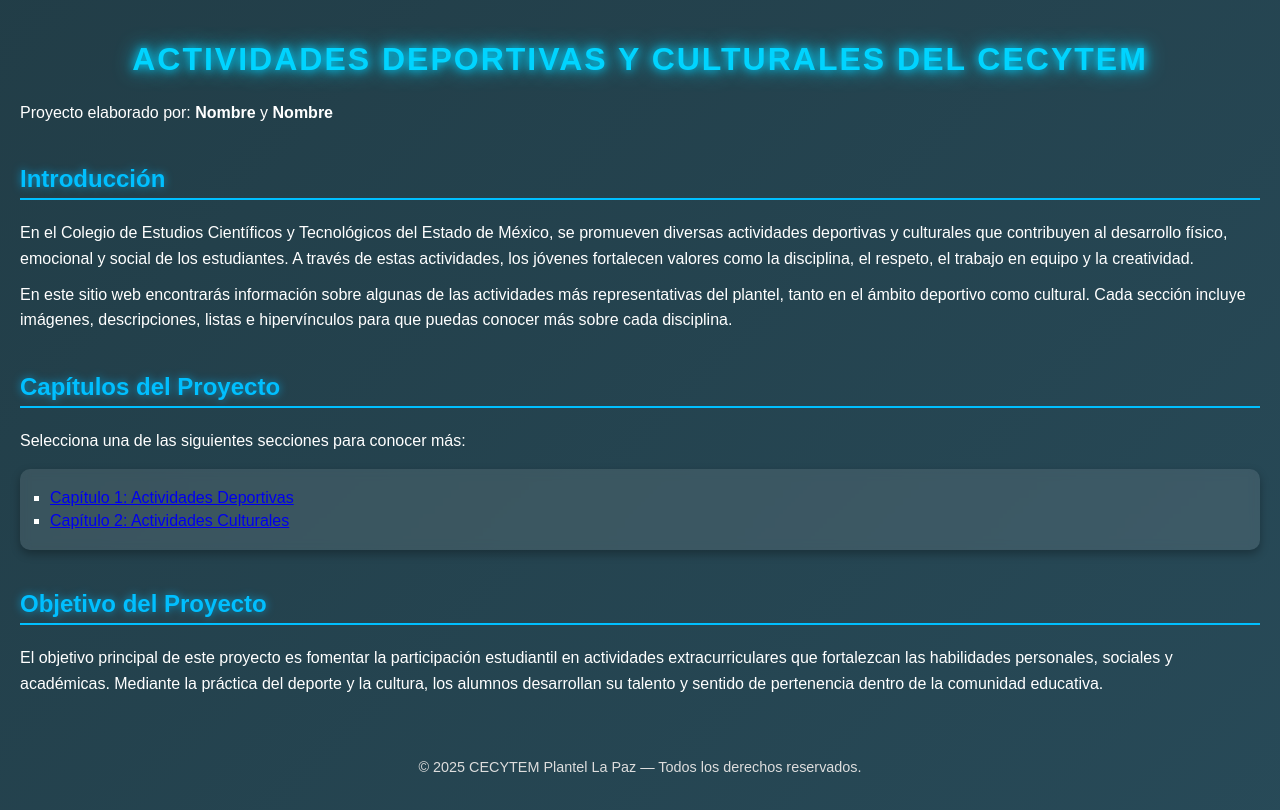
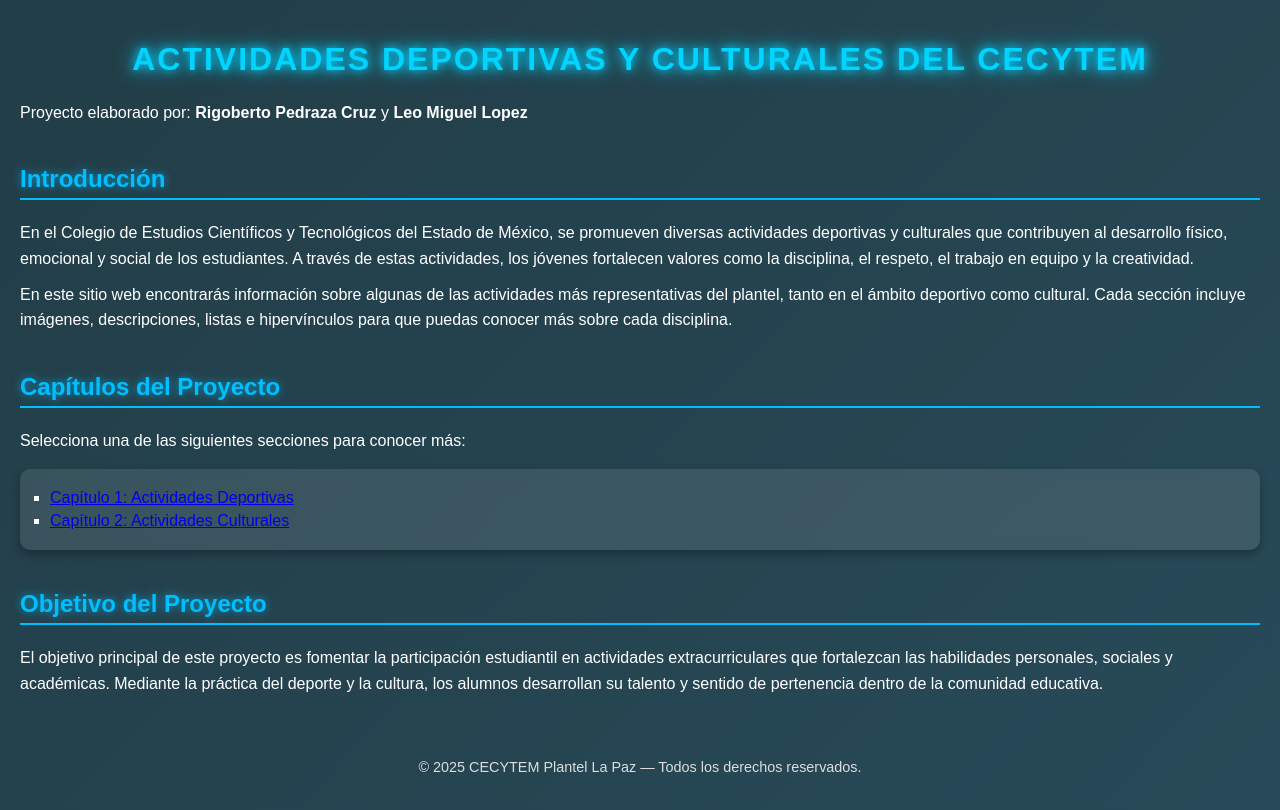
Before and after one commit to pecr090606hgrdrga4-wq/Examen_GitHub_PedraxaMiguelLopez, a plain HTML site: page index.html in a window 1280 px wide. Drawn offline with Linux system fonts and the light colour scheme.

Commit message:
Pedraza_Rigoberto_8Commit_nombres

```diff
--- a/index.html
+++ b/index.html
@@ -10,7 +10,7 @@
 
   <header>
     <h1>Actividades Deportivas y Culturales del CECYTEM</h1>
-    <p>Proyecto elaborado por: <strong>Nombre</strong> y <strong>Nombre</strong></p>
+    <p>Proyecto elaborado por: <strong>Rigoberto Pedraza Cruz</strong> y <strong>Leo Miguel Lopez</strong></p>
   </header>
 
   <section>
```
